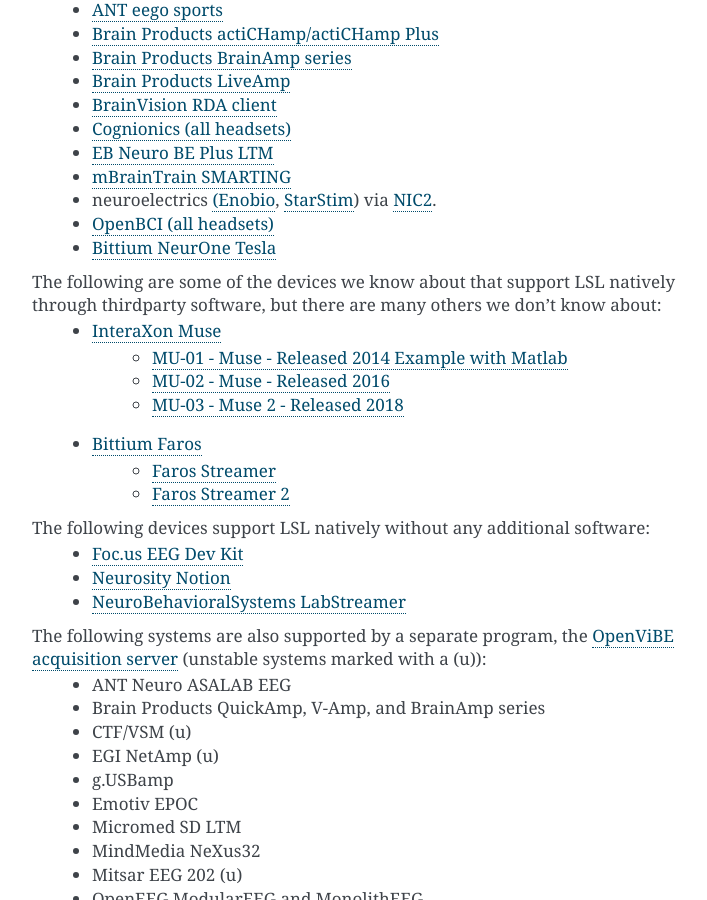
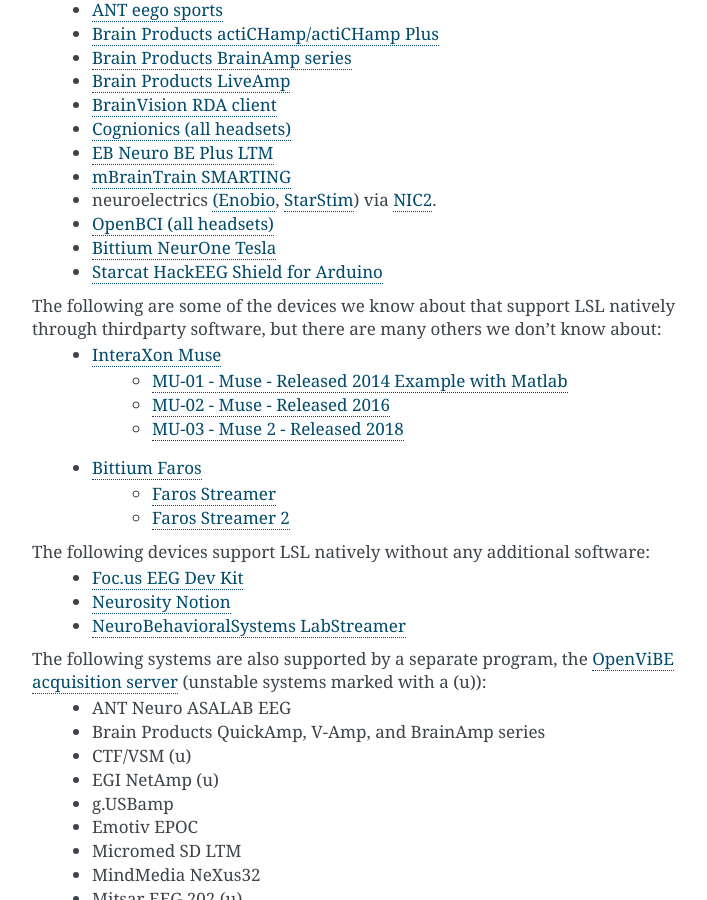
Before and after one commit to sccn/labstreaminglayer, a Sphinx documentation site: the page built from docs/info/supported_devices.rst, in a window 1280 px wide and 900 px high, scrolled down 789 px. Shown: the whole window, without its empty margins (388-1095 px from the left). Built offline with Sphinx 7.4.7, drawn with Linux system fonts in a browser that asks for light colours; pages that are not in the unit, such as notebooks, are missing from menus.

Commit message:
Update supported_devices.rst

```diff
--- a/docs/info/supported_devices.rst
+++ b/docs/info/supported_devices.rst
@@ -35,6 +35,7 @@
   * neuroelectrics `(Enobio <http://www.neuroelectrics.com/products/enobio/>`__, `StarStim <https://www.neuroelectrics.com/solutions/starstim>`__) via `NIC2 <https://www.neuroelectrics.com/solution/software-integrations/nic2>`__.
   * `OpenBCI (all headsets) <http://docs.openbci.com/software/06-labstreaminglayer>`__
   * `Bittium NeurOne Tesla <https://www.bittium.com/medical/support>`__
+  * `Starcat HackEEG Shield for Arduino <https://www.starcat.io/>`__
 
 The following are some of the devices we know about that support LSL natively through thirdparty software, but there are many others we don't know about:
   * `InteraXon Muse <http://www.choosemuse.com/>`__
```
